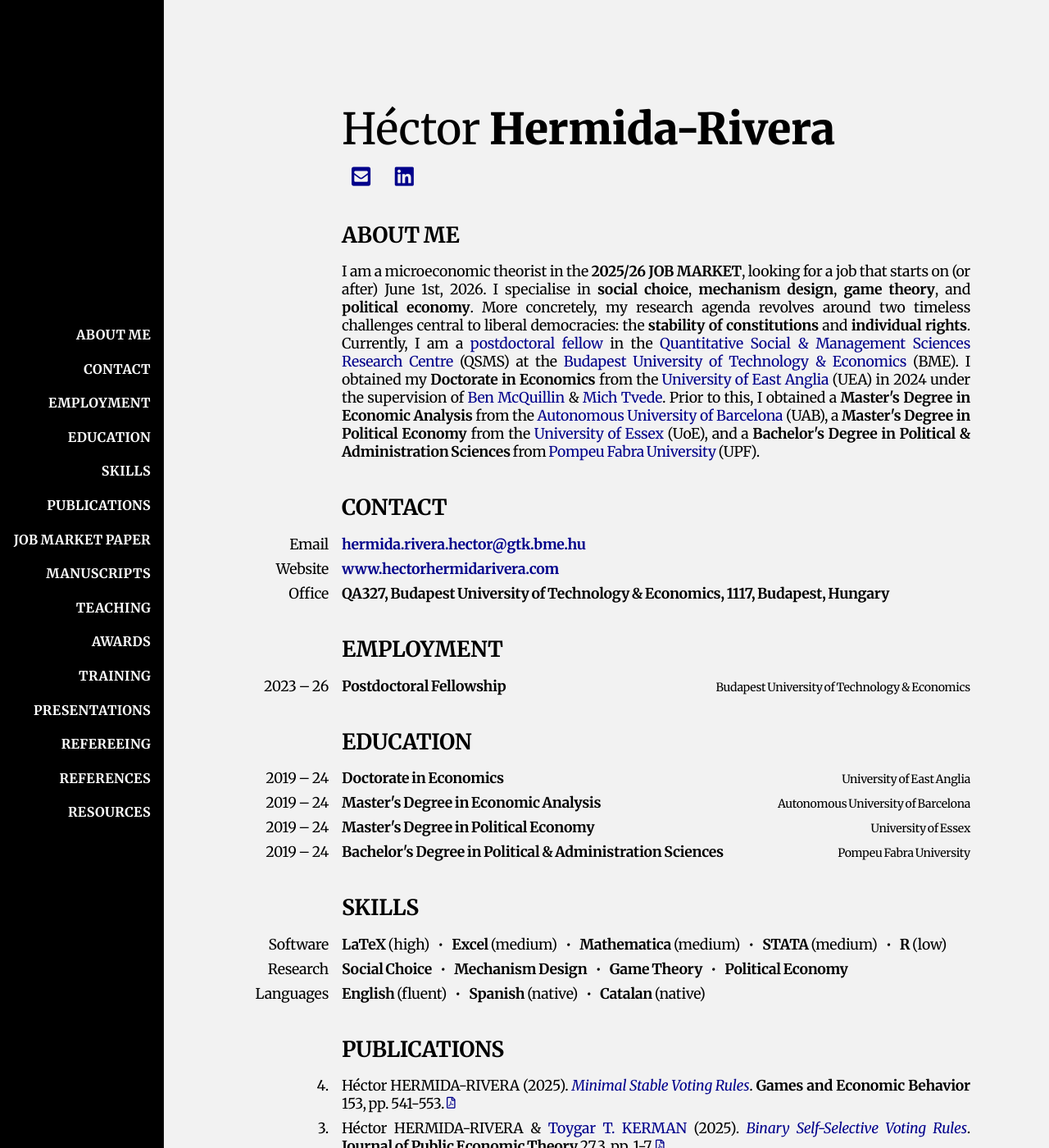
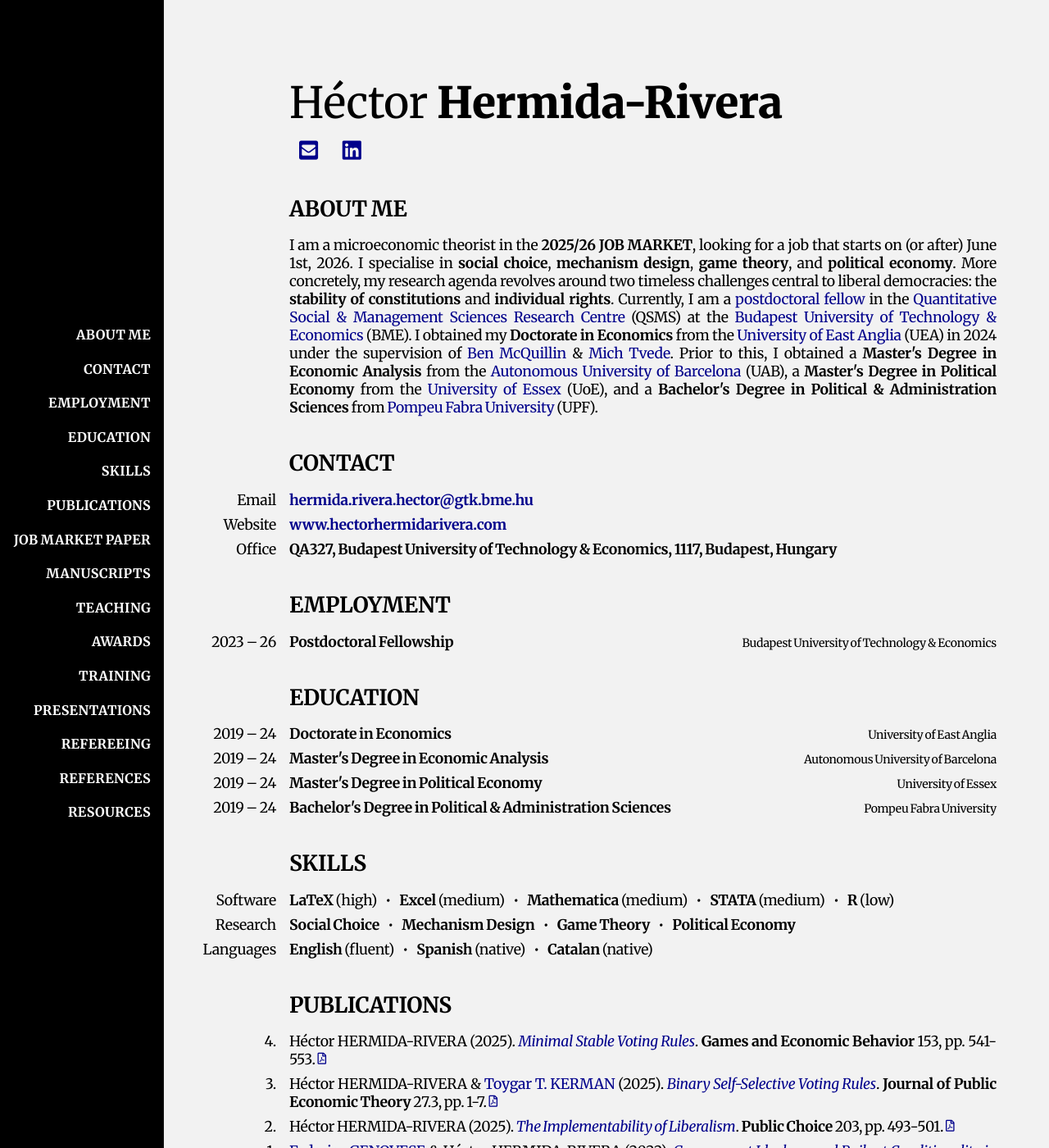
Before and after one commit to HectorHermidaRivera/hectorhermidarivera.github.io, a Jekyll site: the page built from index.md, in a window 1280 px wide and 1400 px high. Shown: the whole window at 82% size. Built offline with Jekyll 4.4.1, drawn with Linux system fonts in a browser that asks for light colours; a style sheet for code colours, icons or effects is not loaded.

Commit message:
Update style.css

```diff
--- a/assets/css/style.css
+++ b/assets/css/style.css
@@ -8,7 +8,7 @@ body {
 .content {
   margin-left: 200px;       /* space for the sidebar */
   /*padding: 5% 5% 5% 2.5%;    */
-  padding: clamp(15px, 7.5%, 100px); /* uniform padding on all sides */
+  padding: clamp(10px, 5%, 100px) clamp(10px, 5%, 100px) clamp(10px, 5%, 100px) clamp(10px, 2.5%, 50px);
   /*max-width: 1300px;        */
   box-sizing: border-box;
   font-size: 1.1em;
```
